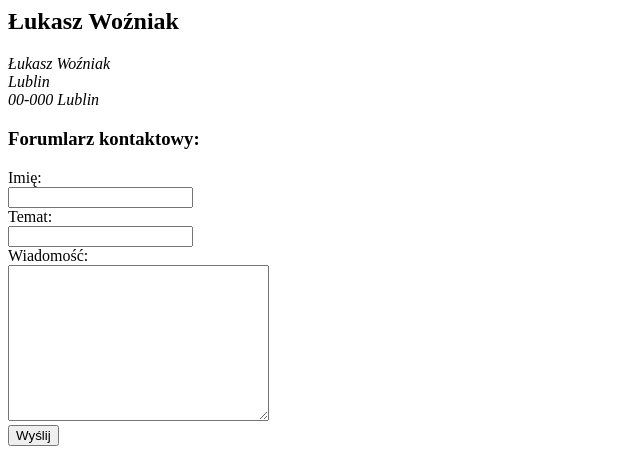
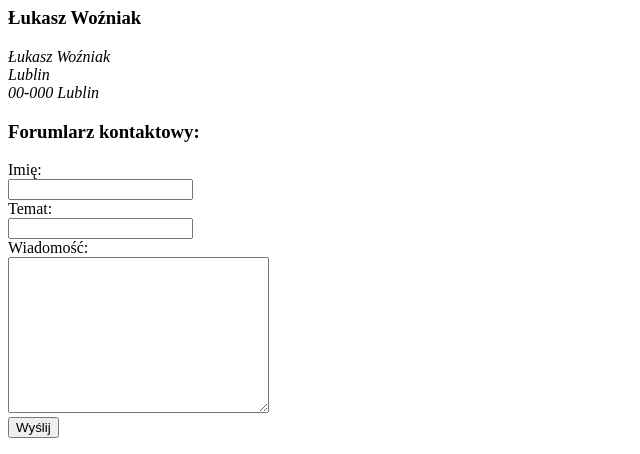
Before and after one commit to Balch95/prework-html, a plain HTML site: page Zadanie 20/index.html in a window 1280 px wide. Shown: the part 1611-2065 px from the top of the page, without its empty margins (0-640 px from the left). Drawn offline with Linux system fonts and the light colour scheme.

Commit message:
poprawka

```diff
--- a/Zadanie 20/index.html
+++ b/Zadanie 20/index.html
@@ -45,7 +45,7 @@
         <div class="portfolio-item"><img src="logo.jpg" alt="Logo"></div>
     </section>
     <section id="contact">
-        <h1>Łukasz Woźniak</h1>
+        <h3>Łukasz Woźniak</h3>
         <address>
             Łukasz Woźniak <br>
             Lublin <br>
```
